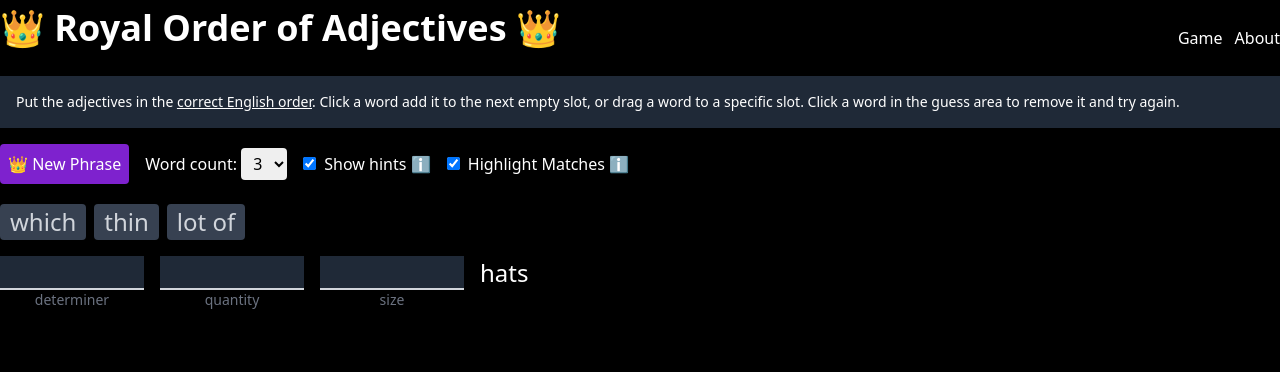
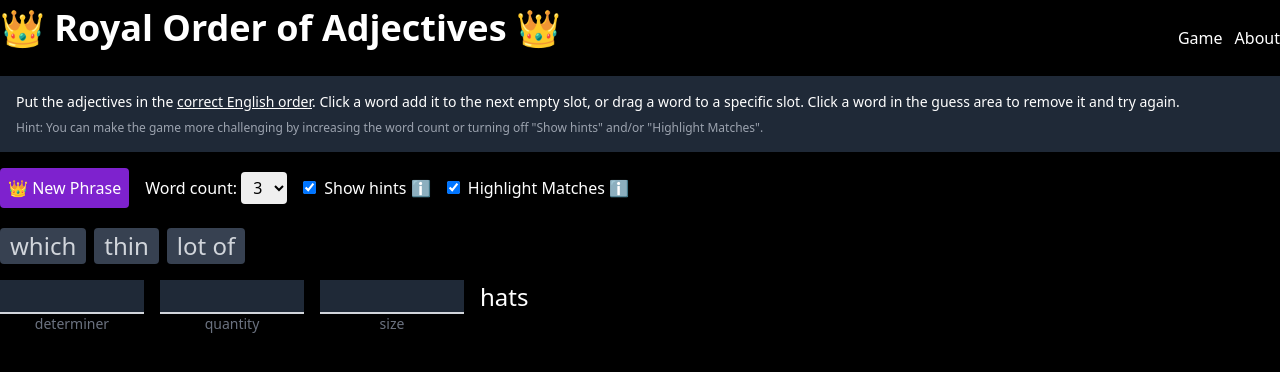
Before and after one commit to bbugh/royal-adjective-order-game, a Vue app: page / in a window 1280 px wide. Shown: the top 372 px of the page. Built offline with nearby package versions, Linux system fonts and the light colour scheme.

Commit message:
Add hint for difficulty

```diff
--- a/src/views/HomeView.vue
+++ b/src/views/HomeView.vue
@@ -59,6 +59,11 @@ function setNextGuessSlot(adjective: string) {
         >correct English order</a
       >. Click a word add it to the next empty slot, or drag a word to a
       specific slot. Click a word in the guess area to remove it and try again.
+
+      <div class="mt-2 text-xs text-gray-400">
+        Hint: You can make the game more challenging by increasing the word
+        count or turning off "Show hints" and/or "Highlight Matches".
+      </div>
     </div>
 
     <div class="inline-flex flex-row items-center gap-4 mb-5 rounded">
```
